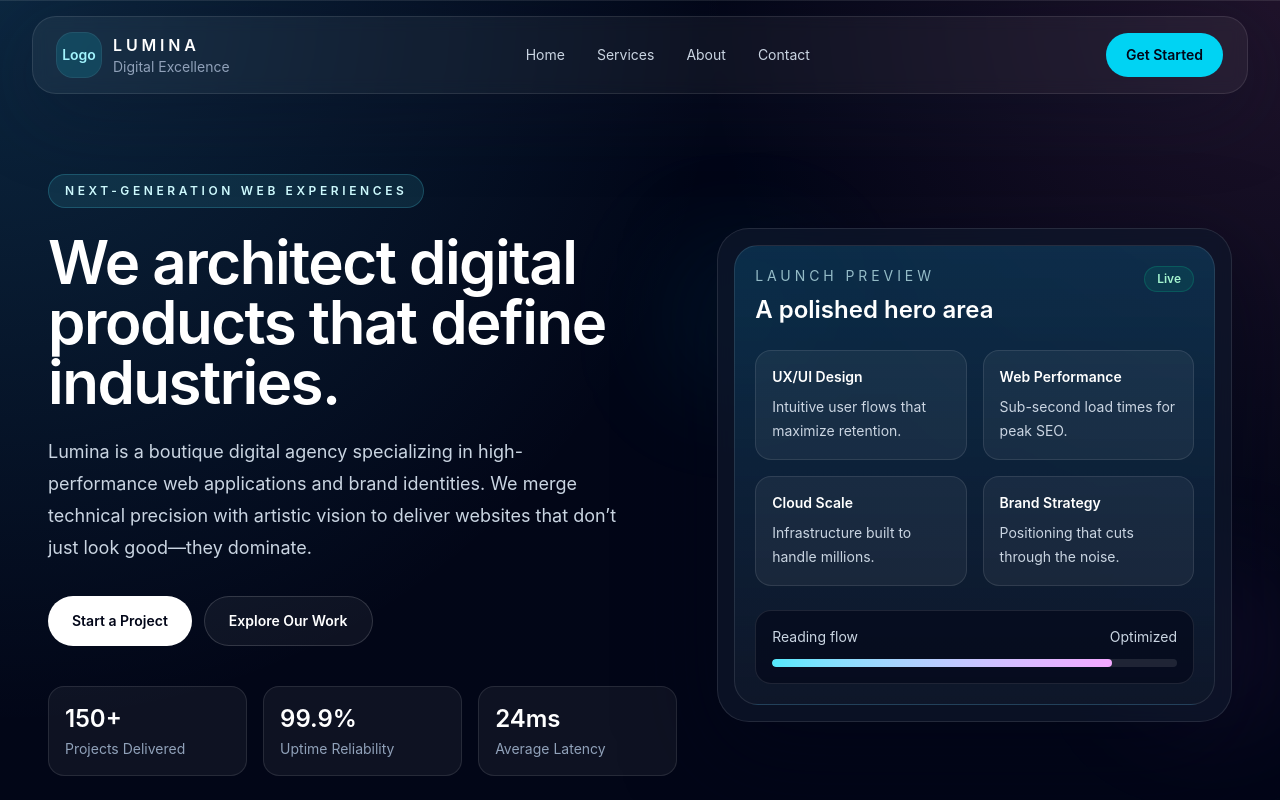
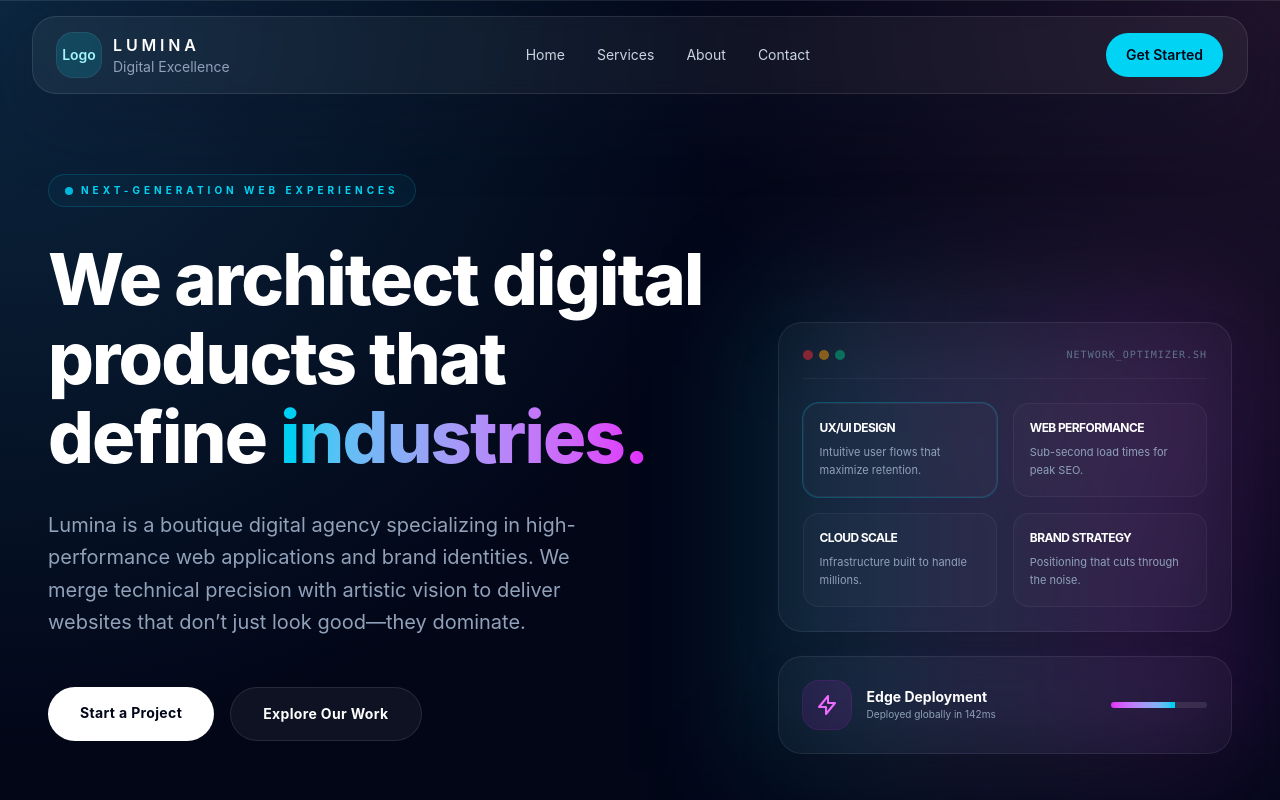
Before and after one commit to RafatAiub/Figma-to-Responsive-Web-Page-REST-API-Integration-React-Query-, a React (Vite) app in the folder landing-page/: page / in a window 1280 px wide. Shown: the top 800 px of the page. Built offline with nearby package versions, Linux system fonts and the light colour scheme.

Commit message:
feat: redesign Hero with asymmetric layout and data-viz preview

```diff
--- a/landing-page/src/components/Hero.jsx
+++ b/landing-page/src/components/Hero.jsx
@@ -11,78 +11,96 @@ export function Hero() {
   return (
     <section
       id="home"
-      className="grid flex-1 items-center gap-14 px-2 py-16 md:px-4 lg:grid-cols-[1.1fr_0.9fr] lg:gap-10 lg:py-20"
+      className="relative grid min-h-[80vh] flex-1 items-center gap-16 px-2 py-20 md:px-4 lg:grid-cols-[1.2fr_0.8fr] lg:gap-12"
     >
-      <div className="max-w-2xl">
-        <p className="inline-flex items-center rounded-full border border-cyan-300/20 bg-cyan-300/10 px-4 py-2 text-xs font-semibold uppercase tracking-[0.3em] text-cyan-100">
+      <div className="z-10 max-w-3xl">
+        <div className="inline-flex items-center gap-2 rounded-full border border-cyan-500/20 bg-cyan-500/5 px-4 py-2 text-[10px] font-bold tracking-[0.4em] text-cyan-400 uppercase">
+          <span className="relative flex h-2 w-2">
+            <span className="absolute inline-flex h-full w-full animate-ping rounded-full bg-cyan-400 opacity-75"></span>
+            <span className="relative inline-flex h-2 w-2 rounded-full bg-cyan-500"></span>
+          </span>
           {heroLabel}
-        </p>
-        <h1 className="mt-6 text-4xl font-semibold tracking-tight text-white sm:text-5xl lg:text-6xl">
-          {heroHeading}
+        </div>
+
+        <h1 className="mt-8 text-4xl font-extrabold leading-[1.1] tracking-tight text-white sm:text-6xl lg:text-7xl">
+          {heroHeading.split(' ').map((word, i) => (
+            <span key={i} className={i > 5 ? "text-transparent bg-clip-text bg-gradient-to-r from-cyan-400 to-fuchsia-500" : ""}>
+              {word}{' '}
+            </span>
+          ))}
         </h1>
-        <p className="mt-6 max-w-xl text-base leading-8 text-slate-300 sm:text-lg">
+
+        <p className="mt-8 max-w-xl text-lg leading-relaxed text-slate-400 sm:text-xl">
           {heroBody}
         </p>
 
-        <div className="mt-8 flex flex-col gap-3 sm:flex-row">
+        <div className="mt-12 flex flex-wrap gap-4">
           {heroActions.map(({ label, href, primary }) => (
             <a
               key={label}
               href={href}
-              className={`inline-flex items-center justify-center rounded-full px-6 py-3.5 text-sm font-semibold transition ${
+              className={`group relative overflow-hidden rounded-full px-8 py-4 text-sm font-bold tracking-wide transition-all ${
                 primary
-                  ? 'bg-white text-slate-950 hover:bg-slate-200'
-                  : 'border border-white/15 bg-white/5 text-white hover:bg-white/10'
+                  ? 'bg-white text-slate-950 hover:bg-cyan-50'
+                  : 'border border-white/10 bg-white/5 text-white hover:bg-white/10'
               }`}
             >
-              {label}
+              <span className="relative z-10">{label}</span>
+              {primary && (
+                <div className="absolute inset-0 -translate-x-full bg-gradient-to-r from-cyan-200 to-white transition-transform group-hover:translate-x-0" />
+              )}
             </a>
           ))}
         </div>
 
-        <div className="mt-10 grid gap-4 sm:grid-cols-3">
+        <div className="mt-16 flex flex-wrap gap-12 border-t border-white/10 pt-10">
           {heroStats.map(({ value, label }) => (
-            <div key={label} className="rounded-2xl border border-white/10 bg-white/5 p-4">
-              <div className="text-2xl font-semibold text-white">{value}</div>
-              <div className="mt-1 text-sm text-slate-400">{label}</div>
+            <div key={label} className="flex flex-col">
+              <div className="text-3xl font-bold text-white">{value}</div>
+              <div className="mt-1 text-xs font-medium tracking-widest text-slate-500 uppercase">{label}</div>
             </div>
           ))}
         </div>
       </div>
 
-      <div className="relative">
-        <div className="absolute -left-6 top-10 h-24 w-24 rounded-full bg-cyan-400/20 blur-3xl" aria-hidden="true" />
-        <div className="absolute -right-8 bottom-6 h-28 w-28 rounded-full bg-fuchsia-400/15 blur-3xl" aria-hidden="true" />
+      <div className="relative lg:mt-0">
+        <div className="absolute -inset-4 bg-gradient-to-r from-cyan-500/20 to-fuchsia-500/20 blur-3xl" aria-hidden="true" />
 
-        <div className="relative overflow-hidden rounded-[2rem] border border-white/10 bg-slate-900/70 p-4 shadow-[0_30px_90px_rgba(2,6,23,0.55)] backdrop-blur">
-          <div className="rounded-[1.5rem] border border-white/10 bg-[linear-gradient(180deg,_rgba(14,165,233,0.18),_rgba(15,23,42,0.95))] p-5">
-            <div className="flex items-start justify-between gap-4">
-              <div>
-                <p className="text-sm uppercase tracking-[0.28em] text-cyan-100/70">Launch preview</p>
-                <h2 className="mt-2 text-2xl font-semibold text-white">A polished hero area</h2>
+        <div className="relative space-y-6">
+          <div className="glass rounded-3xl p-6 shadow-2xl">
+            <div className="flex items-center justify-between border-b border-white/5 pb-4">
+              <div className="flex gap-1.5">
+                <div className="h-2.5 w-2.5 rounded-full bg-red-500/50" />
+                <div className="h-2.5 w-2.5 rounded-full bg-amber-500/50" />
+                <div className="h-2.5 w-2.5 rounded-full bg-emerald-500/50" />
               </div>
-              <span className="rounded-full border border-emerald-400/20 bg-emerald-400/10 px-3 py-1 text-xs font-semibold text-emerald-200">
-                Live
-              </span>
+              <div className="text-[10px] font-mono text-slate-500 uppercase tracking-widest">Network_Optimizer.sh</div>
             </div>
 
-            <div className="mt-6 grid gap-4 sm:grid-cols-2">
-              {heroFeatureCards.map(({ title, copy }) => (
-                <div key={title} className="rounded-2xl border border-white/10 bg-white/5 p-4">
-                  <div className="text-sm font-semibold text-white">{title}</div>
-                  <div className="mt-2 text-sm leading-6 text-slate-300">{copy}</div>
+            <div className="mt-6 grid grid-cols-2 gap-4">
+              {heroFeatureCards.map(({ title, copy }, i) => (
+                <div key={title} className={`rounded-2xl border border-white/5 bg-white/[0.02] p-4 transition-all hover:bg-white/[0.05] ${i === 0 ? 'ring-1 ring-cyan-500/30' : ''}`}>
+                  <div className="text-xs font-bold text-white uppercase tracking-tighter">{title}</div>
+                  <div className="mt-2 text-[11px] leading-relaxed text-slate-400">{copy}</div>
                 </div>
               ))}
             </div>
+          </div>
 
-            <div className="mt-6 rounded-2xl border border-white/10 bg-slate-950/60 p-4">
-              <div className="flex items-center justify-between text-sm text-slate-300">
-                <span>Reading flow</span>
-                <span>Optimized</span>
+          <div className="glass flex items-center justify-between rounded-3xl p-6 shadow-2xl">
+            <div className="flex items-center gap-4">
+              <div className="flex h-12 w-12 items-center justify-center rounded-2xl bg-fuchsia-500/10 text-fuchsia-400 ring-1 ring-fuchsia-500/20">
+                <svg className="h-6 w-6" fill="none" viewBox="0 0 24 24" stroke="currentColor">
+                  <path strokeLinecap="round" strokeLinejoin="round" strokeWidth={2} d="M13 10V3L4 14h7v7l9-11h-7z" />
+                </svg>
               </div>
-              <div className="mt-3 h-2 overflow-hidden rounded-full bg-white/10">
-                <div className="h-full w-[84%] rounded-full bg-gradient-to-r from-cyan-300 to-fuchsia-300" />
+              <div>
+                <div className="text-sm font-bold text-white">Edge Deployment</div>
+                <div className="text-[10px] text-slate-400">Deployed globally in 142ms</div>
               </div>
+            </div>
+            <div className="h-1.5 w-24 overflow-hidden rounded-full bg-white/10">
+              <div className="h-full w-2/3 bg-gradient-to-r from-fuchsia-500 to-cyan-400" />
             </div>
           </div>
         </div>
```
